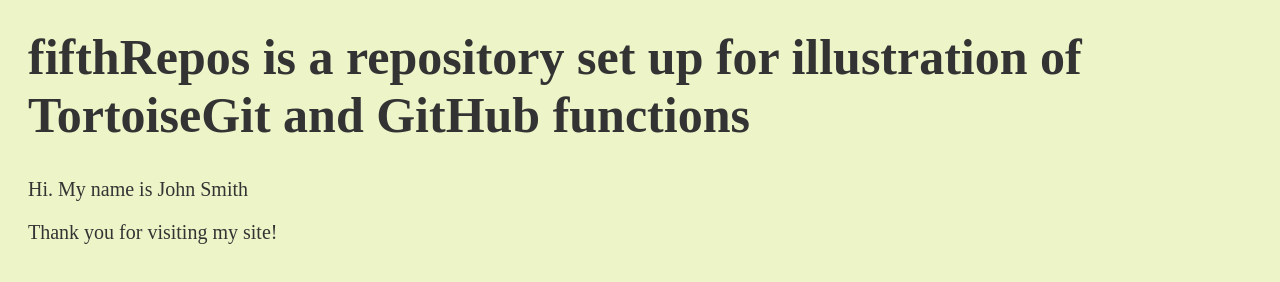
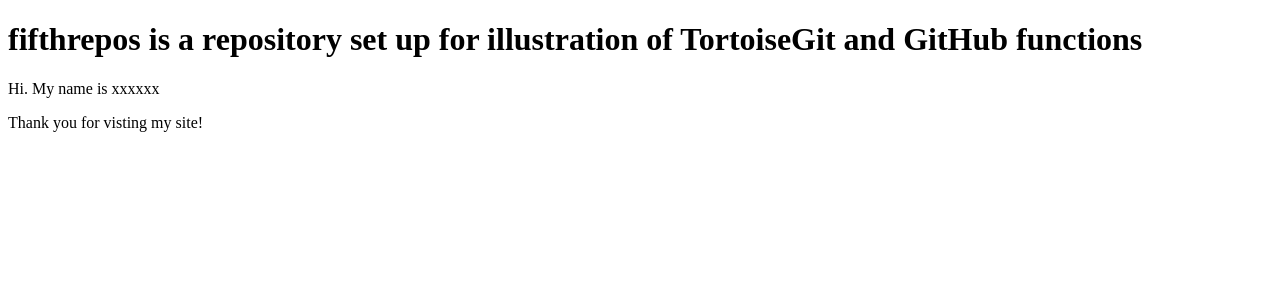
Before and after one commit to tafesadtl/fifthRepository, a plain HTML site: page Index.html in a window 1280 px wide. Drawn offline with Linux system fonts and the light colour scheme.

Commit message:
Update Index.html

```diff
--- a/Index.html
+++ b/Index.html
@@ -1,12 +1,12 @@
-<DOCTYPE html>
+<!DOCTYPE html>
 <html>
-	<head>
-		<title>fifthRepos website</title>
-		<link rel="stylesheet" href="main.css">
-	</head>
-	<body>
-	<h1>fifthRepos is a repository set up for illustration of TortoiseGit and GitHub functions</h1>
-	<p>Hi. My name is John Smith</p>
-	<p>Thank you for visiting my site!</p>
-	</body>
+   <head>
+      <title>fifthrepos website</title>
+      <link rel=”stylesheet” href=”main.css”>
+   </head>
+   <body>
+        <h1>fifthrepos is a repository set up for illustration of TortoiseGit and GitHub functions</h1>
+        <p> Hi. My name is xxxxxx</p>
+        <p> Thank you for visting my site!</p>
+   </body>
 </html>
```
